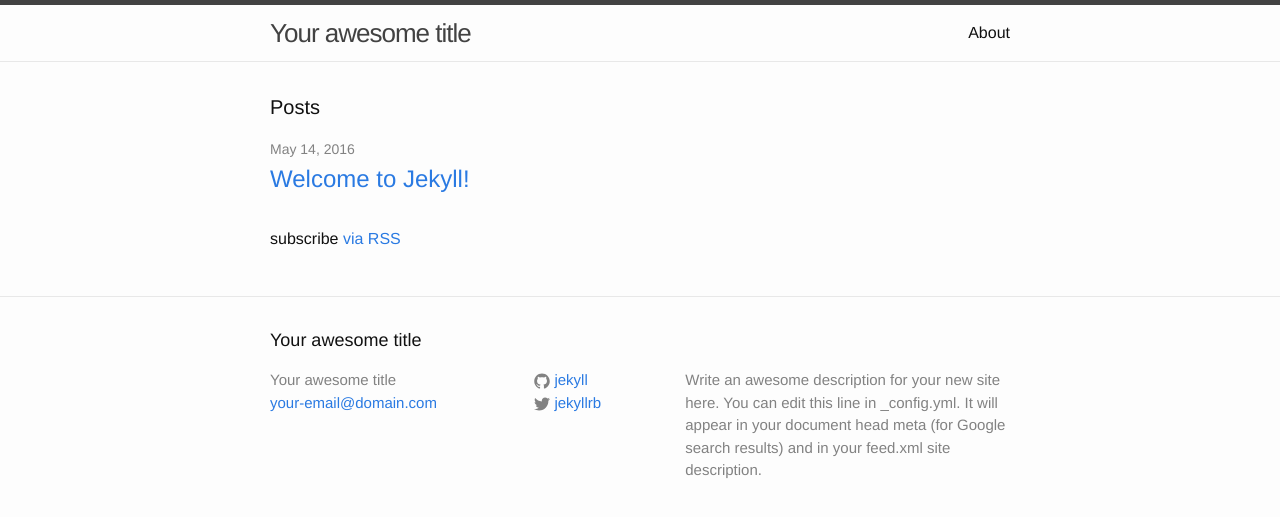
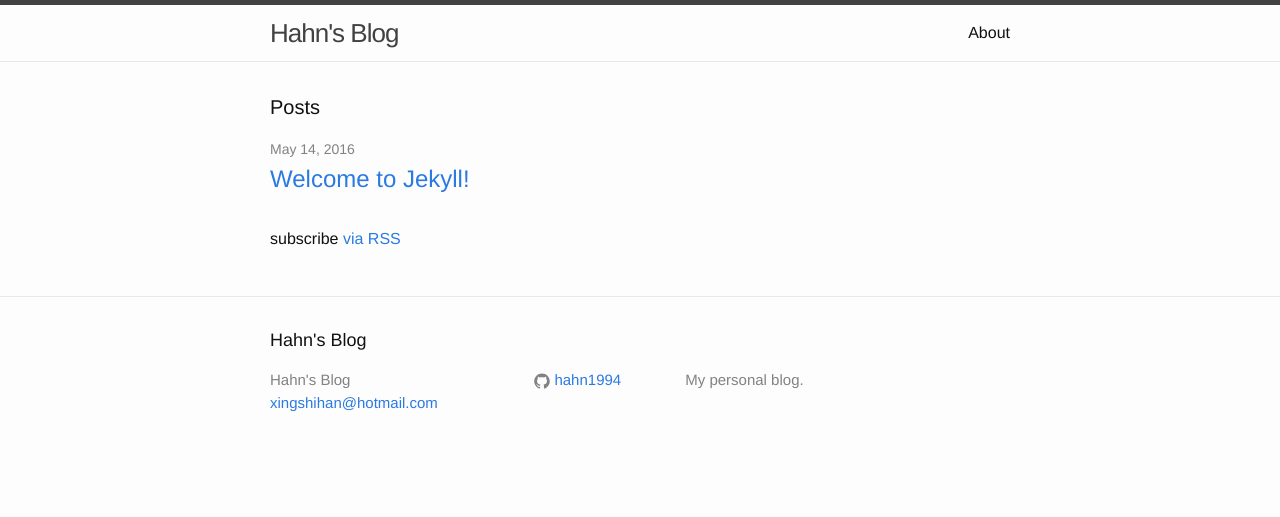
Before and after one commit to hahn1994/hahn1994.github.io, a Jekyll site: the page built from index.html, in a window 1280 px wide. Shown: the top 517 px of the page. Built offline with Jekyll 4.4.1, drawn with Linux system fonts in a browser that asks for light colours.

Commit message:
配置config

```diff
--- a/_config.yml
+++ b/_config.yml
@@ -5,17 +5,19 @@
 # For technical reasons, this file is *NOT* reloaded automatically when you use
 # 'jekyll serve'. If you change this file, please restart the server process.
 
+# Global settings
+encoding: UTF-8
+timezone: Asia/China
+
 # Site settings
-title: Your awesome title
-email: your-email@domain.com
+title: Hahn's Blog
+email: xingshihan@hotmail.com
 description: > # this means to ignore newlines until "baseurl:"
-  Write an awesome description for your new site here. You can edit this
-  line in _config.yml. It will appear in your document head meta (for
-  Google search results) and in your feed.xml site description.
+  My personal blog.
 baseurl: "" # the subpath of your site, e.g. /blog
-url: "http://yourdomain.com" # the base hostname & protocol for your site
-twitter_username: jekyllrb
-github_username:  jekyll
+url: "https://hahn1994.github.io" # the base hostname & protocol for your site
+github_username:  hahn1994
 
 # Build settings
 markdown: kramdown
+markdown_ext:  markdown,mkd,mkdn,md
```
